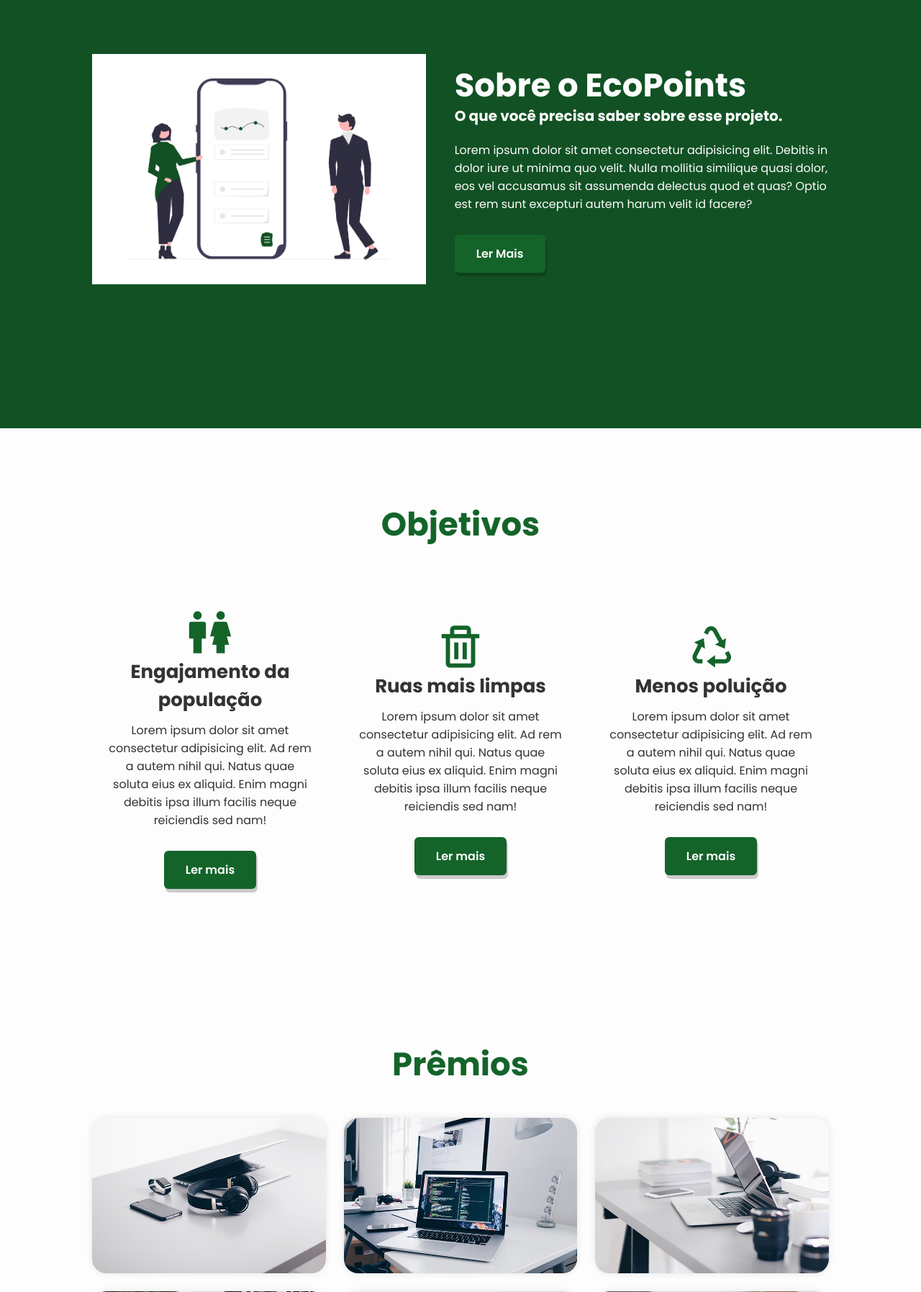
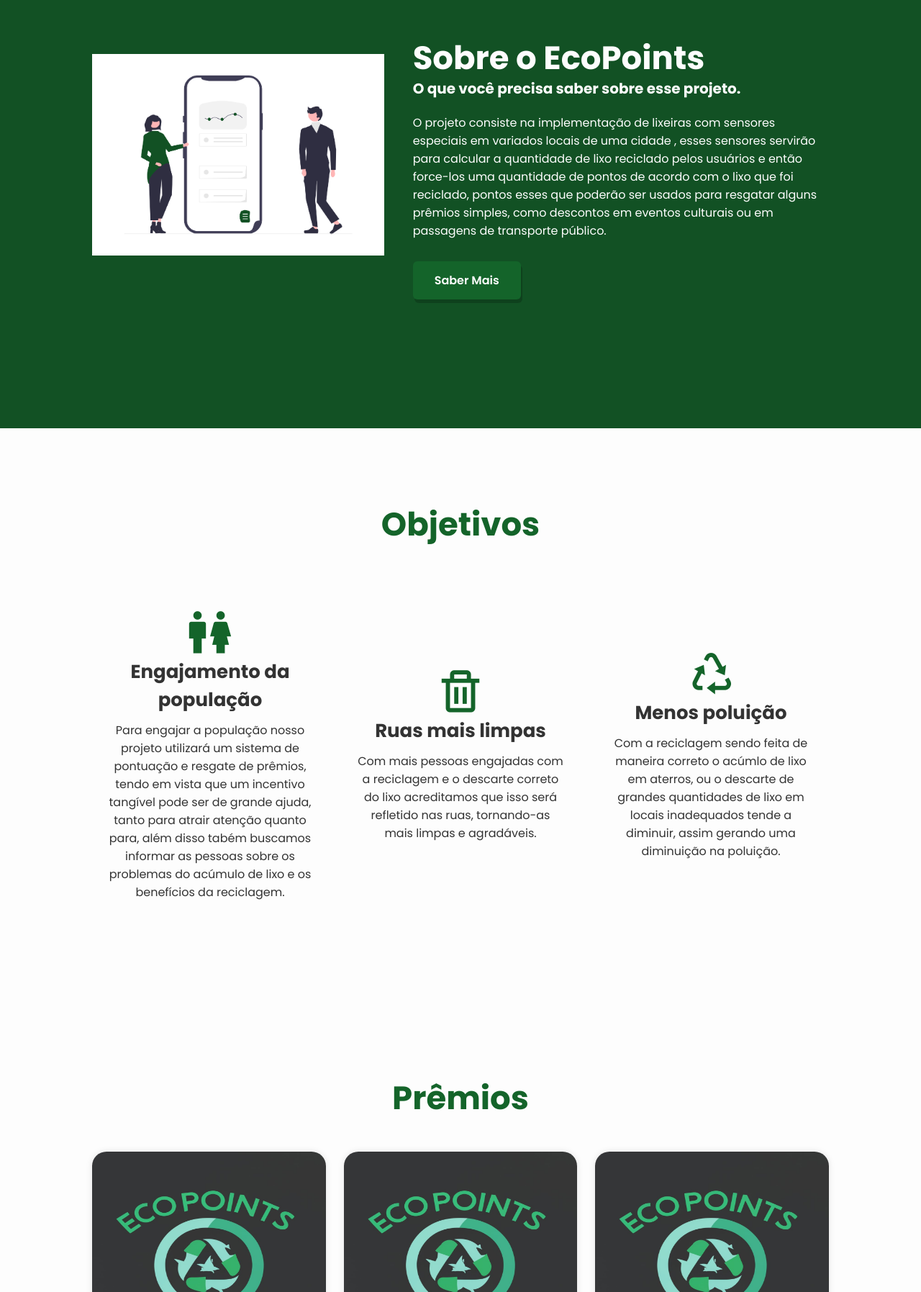
Before and after one commit to Sprint3-grupo7/FrontEnd, a React (Vite) app in the folder sprint3frontend/: page / in a window 1280 px wide. Shown: the part 1005-2800 px from the top of the page at 72% size. Built offline with nearby package versions, Linux system fonts and the light colour scheme.

Commit message:
Adicionando textos e descrições

```diff
--- a/sprint3frontend/src/componentes/objetivos/index.jsx
+++ b/sprint3frontend/src/componentes/objetivos/index.jsx
@@ -11,29 +11,27 @@
                     <div className="caixa-objetivos">
                         <i className='bx bx-male-female'></i>
                         <h3>Engajamento da população</h3>
-                        <p>Lorem ipsum dolor sit amet consectetur adipisicing
-                            elit. Ad rem a autem nihil qui. Natus quae
-                            soluta eius ex aliquid. Enim magni debitis ipsa
-                            illum facilis neque reiciendis sed nam!</p>
-                        <a href="#" className="btn">Ler mais</a>
+                        <p>Para engajar a população nosso projeto utilizará um sistema de pontuação e resgate de prêmios,
+                            tendo em vista que um incentivo tangível pode ser de grande ajuda, tanto para atrair atenção quanto para, além disso tabém buscamos informar as pessoas sobre os problemas do acúmulo de
+                            lixo e os benefícios da reciclagem.
+                        </p>
+
                     </div>
                     <div className="caixa-objetivos">
                         <i className='bx bx-trash'></i>
                         <h3>Ruas mais limpas</h3>
-                        <p>Lorem ipsum dolor sit amet consectetur adipisicing
-                            elit. Ad rem a autem nihil qui. Natus quae
-                            soluta eius ex aliquid. Enim magni debitis ipsa
-                            illum facilis neque reiciendis sed nam!</p>
-                        <a href="#" className="btn">Ler mais</a>
+                        <p>Com mais pessoas engajadas com a reciclagem e o descarte correto do lixo acreditamos
+                            que isso será refletido nas ruas, tornando-as mais limpas e agradáveis.
+                        </p>
+
                     </div>
                     <div className="caixa-objetivos">
                         <i className='bx bx-recycle'></i>
                         <h3>Menos poluição</h3>
-                        <p>Lorem ipsum dolor sit amet consectetur adipisicing
-                            elit. Ad rem a autem nihil qui. Natus quae
-                            soluta eius ex aliquid. Enim magni debitis ipsa
-                            illum facilis neque reiciendis sed nam!</p>
-                        <a href="#" className="btn">Ler mais</a>
+                        <p>Com a reciclagem sendo feita de maneira correto o acúmlo de lixo em aterros, ou o descarte de grandes quantidades
+                            de lixo em locais inadequados tende a diminuir, assim gerando uma diminuição na poluição.
+                        </p>
+
                     </div>
                 </div>
             </section>
--- a/sprint3frontend/src/componentes/premios/index.jsx
+++ b/sprint3frontend/src/componentes/premios/index.jsx
@@ -1,11 +1,6 @@
 import { } from 'react'
 import './premios.css'
-import imagem1 from './imagem1.jpg'
-import imagem2 from './imagem2.jpg'
-import imagem3 from './imagem3.jpg'
-import imagem4 from './imagem4.jpg'
-import imagem5 from './imagem5.jpg'
-import imagem6 from './imagem6.jpg'
+import logo1 from './logo1.jpeg'
 
 const Premios = () => {
     return (
@@ -15,7 +10,7 @@
 
                 <div className="container-premios">
                     <div className="caixa-premios">
-                        <img src={imagem1} alt="" />
+                        <img src={logo1} alt="" />
                         <div className="descricao-premios">
                             <h4>Prêmio 1</h4>
                             <h5>1000 pontos</h5>
@@ -26,7 +21,7 @@
                     </div>
 
                     <div className="caixa-premios">
-                        <img src={imagem2} alt="" />
+                        <img src={logo1} alt="" />
                         <div className="descricao-premios">
                             <h4>Prêmio 2</h4>
                             <h5>1000 pontos</h5>
@@ -37,7 +32,7 @@
                     </div>
 
                     <div className="caixa-premios">
-                        <img src={imagem3} alt="" />
+                        <img src={logo1} alt="" />
                         <div className="descricao-premios">
                             <h4>Prêmio 3</h4>
                             <h5>1000 pontos</h5>
@@ -48,7 +43,7 @@
                     </div>
 
                     <div className="caixa-premios">
-                        <img src={imagem4} alt="" />
+                        <img src={logo1} alt="" />
                         <div className="descricao-premios">
                             <h4>Prêmio 4</h4>
                             <h5>1000 pontos</h5>
@@ -59,7 +54,7 @@
                     </div>
 
                     <div className="caixa-premios">
-                        <img src={imagem5} alt="" />
+                        <img src={logo1} alt="" />
                         <div className="descricao-premios">
                             <h4>Prêmio 5</h4>
                             <h5>1000 pontos</h5>
@@ -70,7 +65,7 @@
                     </div>
 
                     <div className="caixa-premios">
-                        <img src={imagem6} alt="" />
+                        <img src={logo1} alt="" />
                         <div className="descricao-premios">
                             <h4>Prêmio 6</h4>
                             <h5>1000 pontos</h5>
--- a/sprint3frontend/src/componentes/premios/premios.css
+++ b/sprint3frontend/src/componentes/premios/premios.css
@@ -84,6 +84,10 @@
     color: var(--main-color);
 }
 
+img{
+    height: 28rem;
+}
+
 @media (max-width: 760px){
     .premios .container-premios{
         grid-template-columns: 1fr;
--- a/sprint3frontend/src/componentes/principal/index.jsx
+++ b/sprint3frontend/src/componentes/principal/index.jsx
@@ -7,9 +7,9 @@
     <div className="conteudo-home">
       <h3>Bem Vindo ao</h3>
       <h1>Eco<span>Points</span></h1>
-      <p>Lorem ipsum dolor sit amet consectetur adipisicing elit. Unde id adipisci autem explicabo tenetur,
-        repellat dolorem rem officia optio perferendis quae ipsam voluptas. Maxime dolorem sapiente optio, fugit
-        magnam quae!</p>
+      <p>Seja bem-vindo ao nosso projeto, cujo principal propósito é incentivar e recompensar ações
+         positivas das pessoas em prol do meio ambiente, gerando benefícios duradouros para o nosso planeta.
+      </p>
       <a href="#" className="btn">Cadastre-se</a>
     </div>
 
--- a/sprint3frontend/src/componentes/reciclar/index.jsx
+++ b/sprint3frontend/src/componentes/reciclar/index.jsx
@@ -39,7 +39,11 @@
         </section>
 
         </>
+
+
     )
 }
 
+
+
 export default Reciclar
--- a/sprint3frontend/src/componentes/sobre/index.jsx
+++ b/sprint3frontend/src/componentes/sobre/index.jsx
@@ -11,13 +11,13 @@
             <div className="conteudo-sobre">
                 <h2 className="heading">Sobre o EcoPoints</h2>
                 <h3>O que você precisa saber sobre esse projeto.</h3>
-                <p>Lorem ipsum dolor sit amet consectetur adipisicing elit.
-                    Debitis in dolor iure ut minima quo velit. Nulla mollitia
-                    similique quasi dolor, eos vel accusamus sit assumenda
-                    delectus quod et quas? Optio est rem sunt excepturi autem
-                    harum velit id facere?</p>
+                <p>O projeto consiste na implementação de lixeiras com sensores especiais em variados locais de uma cidade
+                    , esses sensores servirão para calcular a quantidade de lixo reciclado pelos usuários e então force-los uma
+                    quantidade de pontos de acordo com o lixo que foi reciclado, pontos esses que poderão ser usados para resgatar
+                    alguns prêmios simples, como descontos em eventos culturais ou em passagens de transporte público.
+                </p>
 
-                <a href="#" className="btn">Ler Mais</a>
+                <a href="#objetivos" className="btn">Saber Mais</a>
 
             </div>
         </section>
```
Also changed, not shown: sprint3frontend/src/componentes/premios/logo1.jpeg (added).
